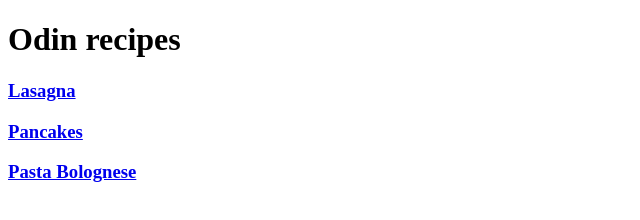
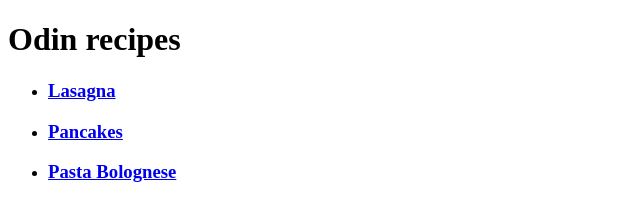
Before and after one commit to jKaarlehto/odin-recipes, a plain HTML site: page index.html in a window 1280 px wide. Shown: the whole page, without its empty margins (0-640 px from the left). Drawn offline with Linux system fonts and the light colour scheme.

Commit message:
Make recepies into unordered list

```diff
--- a/index.html
+++ b/index.html
@@ -4,12 +4,12 @@
 	<meta charset="utf-8">
 	<title> Odin recipes </title>
 <body>
-	<p>
 	  <h1> Odin recipes </h1>
-	  <p>
-	  <a href="./recipes/lasagna.html"><h3> Lasagna </h3>
-	  </p>
-	  <a href="./recipes/pancakes.html"><h3> Pancakes </h3>
-	  <p>
-	  <a href="./recipes/pasta-bolognese.html"><h3> Pasta Bolognese </h3>
+
+	  <ul>
+	    <li> <a href="./recipes/lasagna.html"><h3> Lasagna </h3></li>
+	    <li> <a href="./recipes/pancakes.html"><h3> Pancakes </h3></li>
+	    <li> <a href="./recipes/pasta-bolognese.html"><h3> Pasta Bolognese </h3></li>
+       	  </ul>
+
 </body>
```
